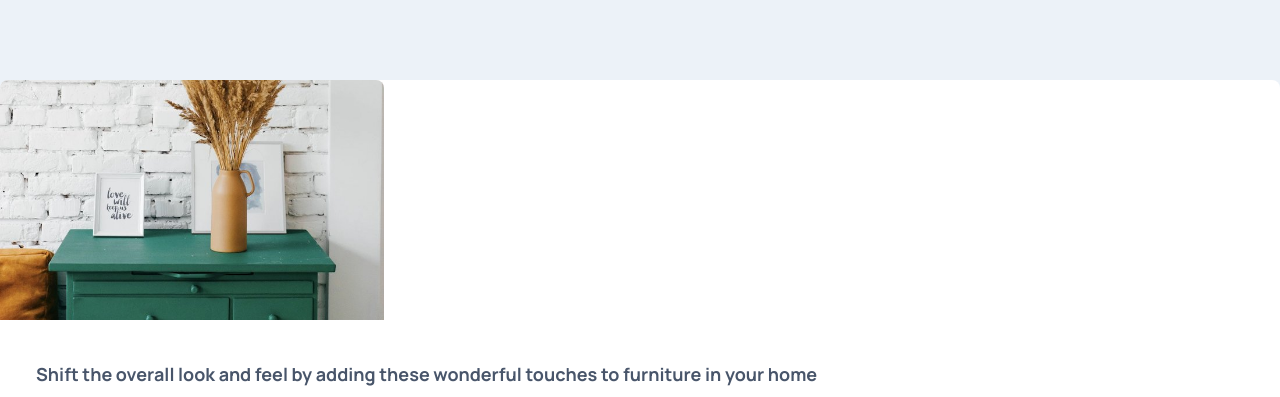
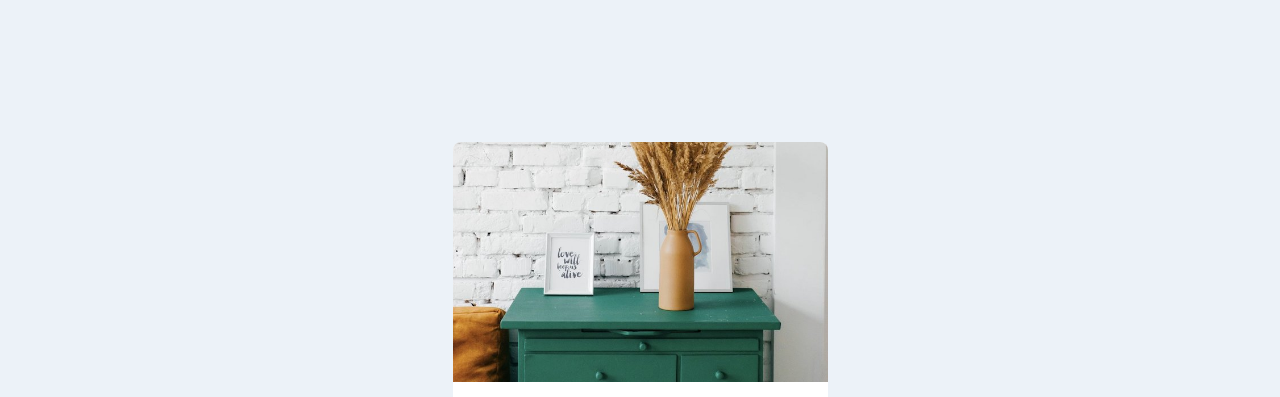
Before and after one commit to Abaljerind/article-preview-component, a website: page index.html in a window 1280 px wide. Shown: the top 397 px of the page. Drawn offline with Linux system fonts and the light colour scheme.

Commit message:
add sm breakpoint for ipad width

```diff
--- a/index.html
+++ b/index.html
@@ -18,7 +18,7 @@
     <link rel="stylesheet" href="css/output.css" />
   </head>
   <body class="bg-lightGrayishBlue">
-    <section>
+    <section class="sm:mx-auto sm:flex sm:h-screen sm:w-[375px] sm:items-center sm:justify-center">
       <div class="card mt-20 rounded-lg bg-white">
         <!-- image drawers -->
         <div>
```
Also changed, not shown: css/output.css.
